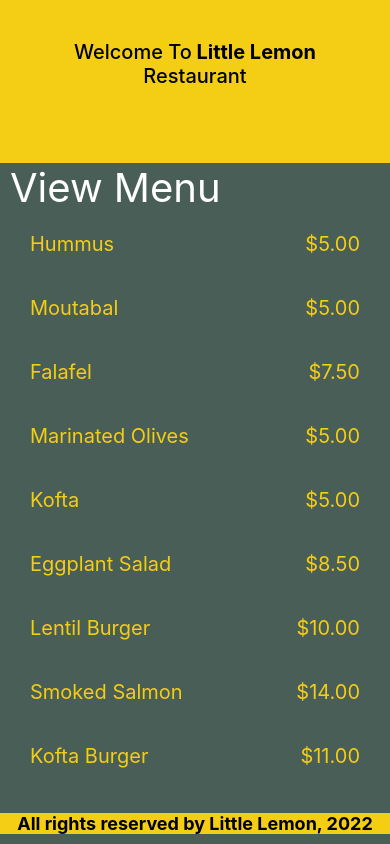
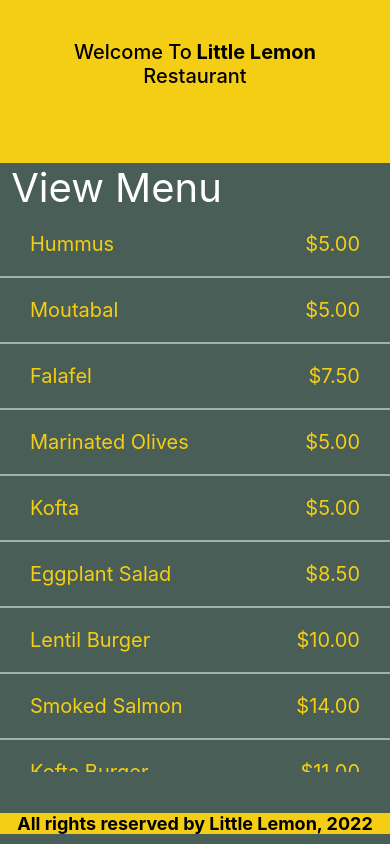
Before and after one commit to farahoumezzine/Little-Lemon-Restaurant, a React Native app: screen / in a window 390 px wide. Built offline with nearby package versions, Linux system fonts and the light colour scheme.

Commit message:
FlatList Methods

```diff
--- a/components/MenuItems.js
+++ b/components/MenuItems.js
@@ -29,6 +29,9 @@
   { name: "Panna Cotta", price: "$5.00", id: "21V" },
 ];
 
+const Separator = ({}) => <View style={styles.Separator}></View>;
+const Header = ({}) => <Text style={styles.textMenu}> View Menu</Text>;
+
 //The renderItem method calls a call-back method which renders another component called Item
 //The Item component is rendered for every item in the array until it reaches the end.
 const Item = ({ name, price }) => (
@@ -52,21 +55,13 @@
           backgroundColor: "#495E57",
         }} */}
 
-      <Text
-        style={{
-          color: "white",
-          fontSize: 40,
-          flexWrap: "wrap",
-          paddingHorizontal: 10,
-        }}
-      >
-        View Menu
-      </Text>
       <FlatList
         data={menuItemsToDisplay}
         keyExtractor={(item) => item.id} //keyExtractor being passed to the FlatList component.
         //It instructs the list to use the id of each item as React keys.
         renderItem={renderItem}
+        ItemSeparatorComponent={Separator}
+        ListHeaderComponent={Header}
       />
       {/*  <Text style={{ color: "#F4CE14", fontSize: 36 }}>
           {menuItemsToDisplay[0]}
@@ -76,6 +71,11 @@
   );
 };
 const styles = StyleSheet.create({
+  textMenu: {
+    color: "white",
+    fontSize: 40,
+    flexWrap: "wrap",
+  },
   innerContainer: {
     paddingHorizontal: 30,
     paddingVertical: 20,
@@ -87,5 +87,10 @@
     color: "#F4CE14",
     fontSize: 20,
   },
+  Separator: {
+    borderColor: "white",
+    borderWidth: 0.5,
+    opacity: 0.5,
+  },
 });
 export default MenuItems;
```
